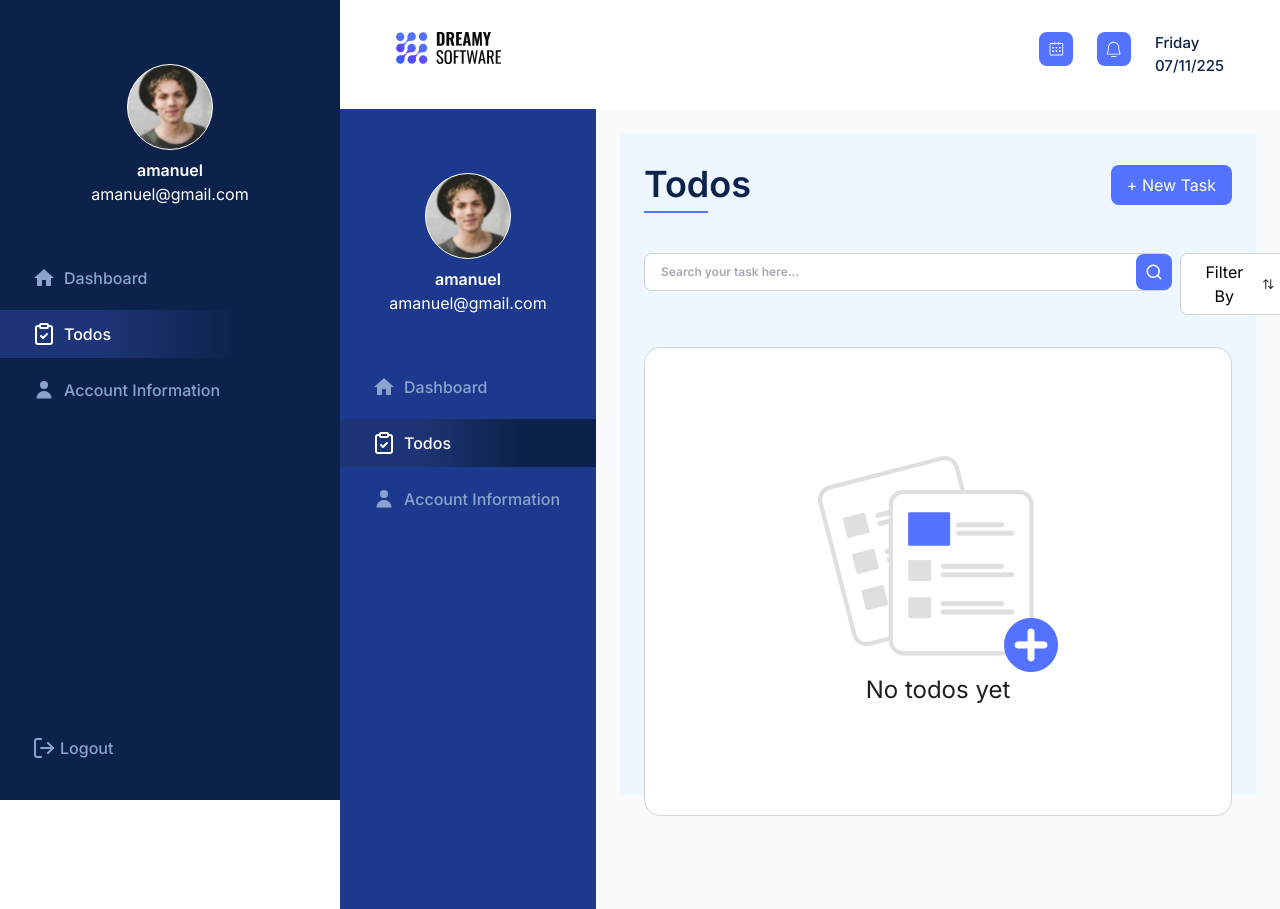
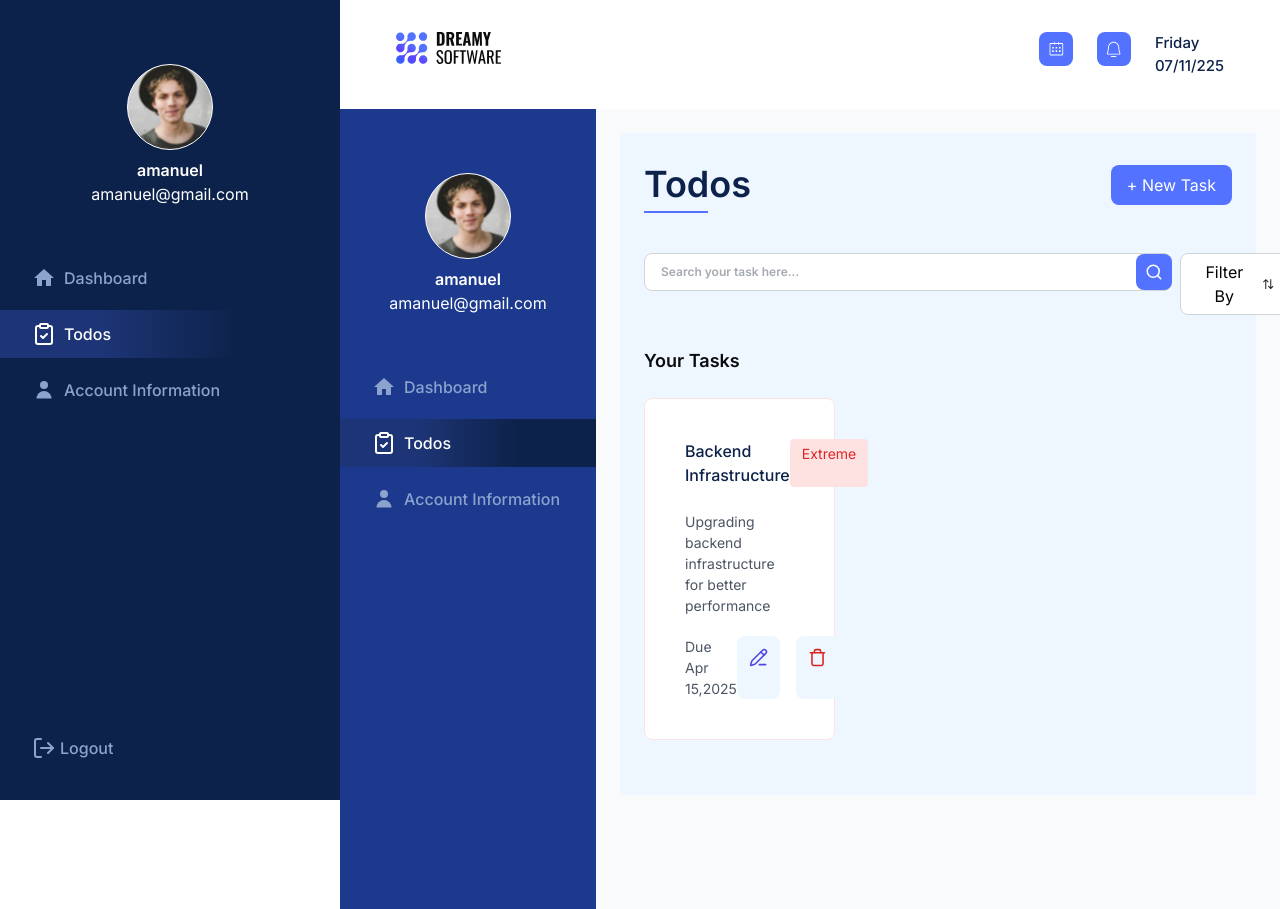
Before and after one commit to Eity2021/pioneer-alpha-ltd-assessment, a Next.js app: page /dashboard/todos in a window 1280 px wide. Built offline with nearby package versions, Linux system fonts and the light colour scheme.

Commit message:
added todolist component design

```diff
--- a/src/app/dashboard/todos/TodoList.tsx
+++ b/src/app/dashboard/todos/TodoList.tsx
@@ -1,13 +1,63 @@
+import dotted from "@/assets/image/dotted.png";
 import Image from "next/image";
-import todoList from "@/assets/image/todos.png";
+import { PencilLine, Trash } from "lucide-react";
 const TodoList: React.FC = () => {
   return (
-    <div className="bg-white h-[469px] flex justify-center items-center border border-[#D1D5DB] rounded-2xl">
-      <div>
-        <Image src={todoList} alt="todoList" />
-        <h3 className="font-inter font-regular text-[#201F1E] text-[24px] text-center">
-          No todos yet
-        </h3>
+    // <div className="bg-white h-[469px] flex justify-center items-center border border-[#D1D5DB] rounded-2xl">
+    //   <div>
+    //     <Image src={todoList} alt="todoList" />
+    //     <h3 className="font-inter font-regular text-[#201F1E] text-[24px] text-center">
+    //       No todos yet
+    //     </h3>
+    //   </div>
+    // </div>
+
+    <div className="">
+      <div className="mb-6">
+        <h5 className="font-inter font-semibold text-[18px] text-[#0C0C0C]">
+          Your Tasks
+        </h5>
+      </div>
+      <div className="grid grid-cols-3 gap-2">
+        <div className="bg-white border border-[#FEE2E2] p-10 rounded-lg">
+          <div className="flex justify-between">
+            <h4 className="font-inter font-medium text-[16px] text-[#0D224A]">
+              Backend Infrastructure
+            </h4>
+            <div className="flex gap-1">
+              <div className="bg-[#FEE2E2] px-3 py-1 rounded-sm">
+                <p className="font-inter font-normal text-[14px] text-[#DC2626]">
+                  Extreme
+                </p>
+              </div>
+              <div className="flex items-center">
+                <Image src={dotted} alt="dotted" />
+              </div>
+            </div>
+          </div>
+          <div className="mt-6">
+            <p className="font-inter font-normal text-[14px] text-[#4B5563]">
+              Upgrading backend infrastructure for better performance
+            </p>
+          </div>
+          <div>
+            <div className="flex justify-between mt-5">
+              <div className="flex items-center">
+                <p className="font-inter font-normal text-[14px] text-[#4B5563] ">
+                  Due Apr 15,2025
+                </p>
+              </div>
+              <div className="flex gap-4">
+                <div className="bg-[#EEF7FF] p-3 rounded-lg">
+                  <PencilLine color="#4F46E5" size={19} />
+                </div>
+                <div className="bg-[#EEF7FF] p-3 rounded-lg">
+                  <Trash color="#DC2626" size={19} />
+                </div>
+              </div>
+            </div>
+          </div>
+        </div>
       </div>
     </div>
   );
```
Also changed, not shown: src/assets/image/dotted.png (added).
